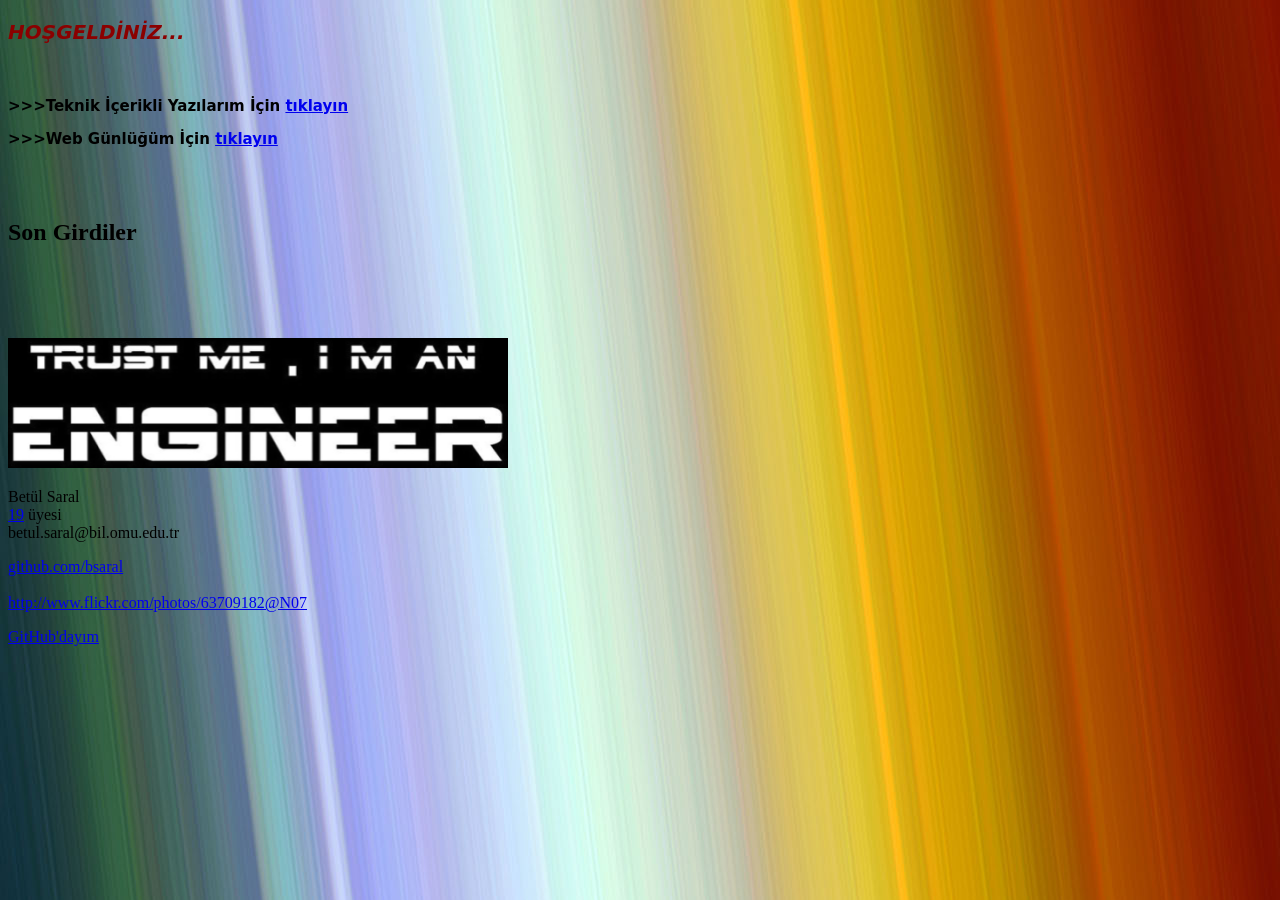
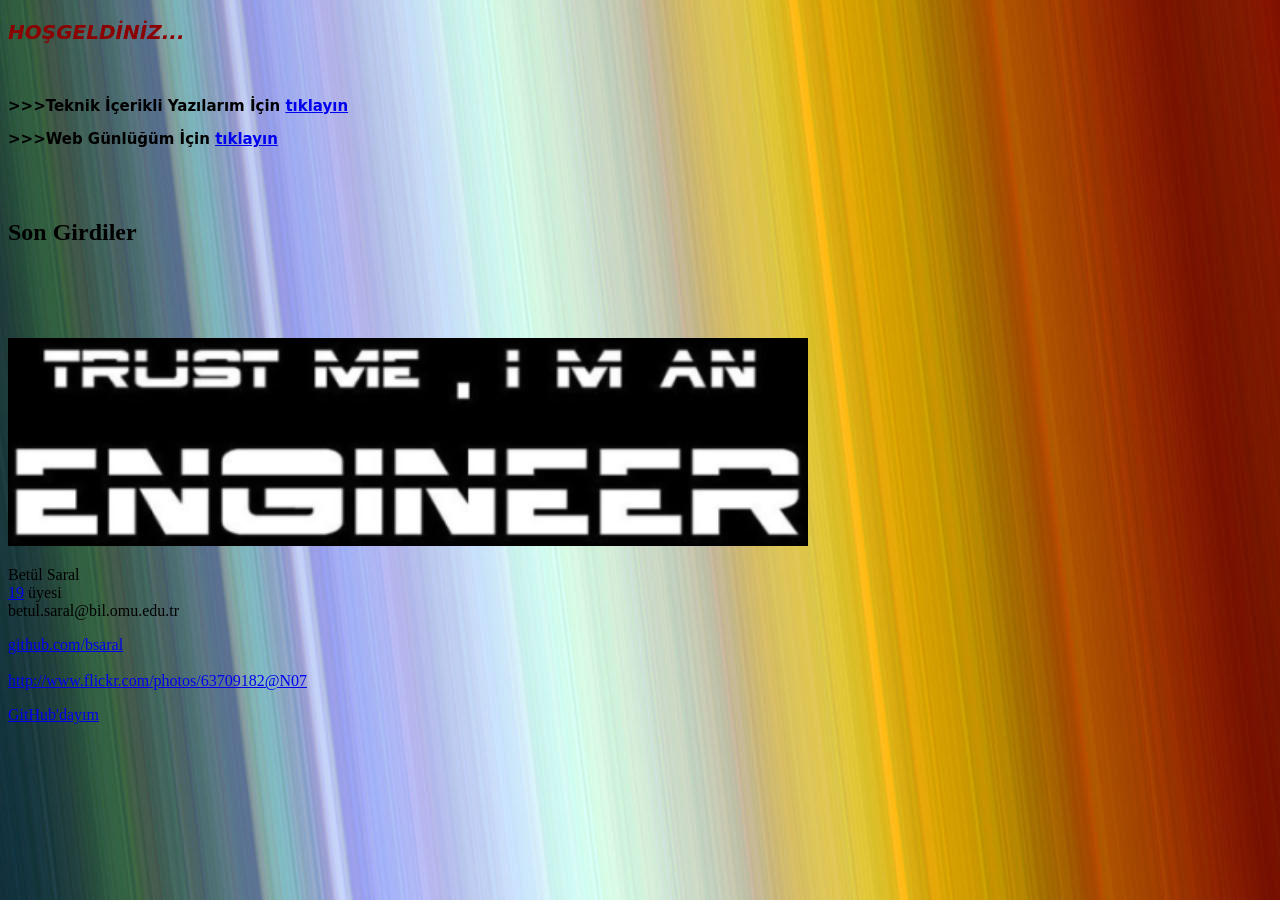
Before and after one commit to VuralAcar/bsaral.github.com, a Jekyll site: the page built from index.html, in a window 1280 px wide. Built offline with Jekyll 4.4.1, drawn with Linux system fonts in a browser that asks for light colours.

Commit message:
resimler

```diff
--- a/index.html
+++ b/index.html
@@ -21,6 +21,6 @@
 <br>
 <br>
 <br>
-  <img src ="/images/banner3.png" width="500 "/>
+  <img src ="/images/banner3.png" width="800 "/>
 
 </div>
```
